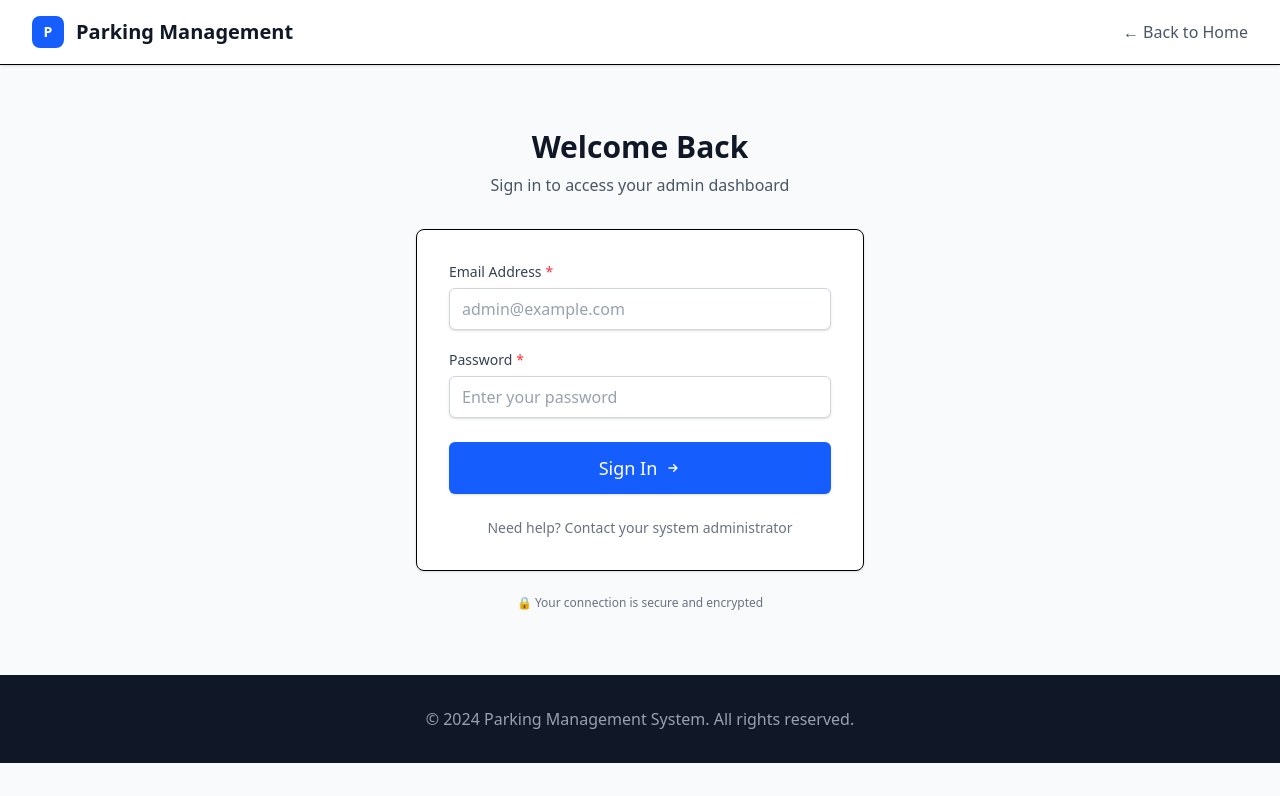
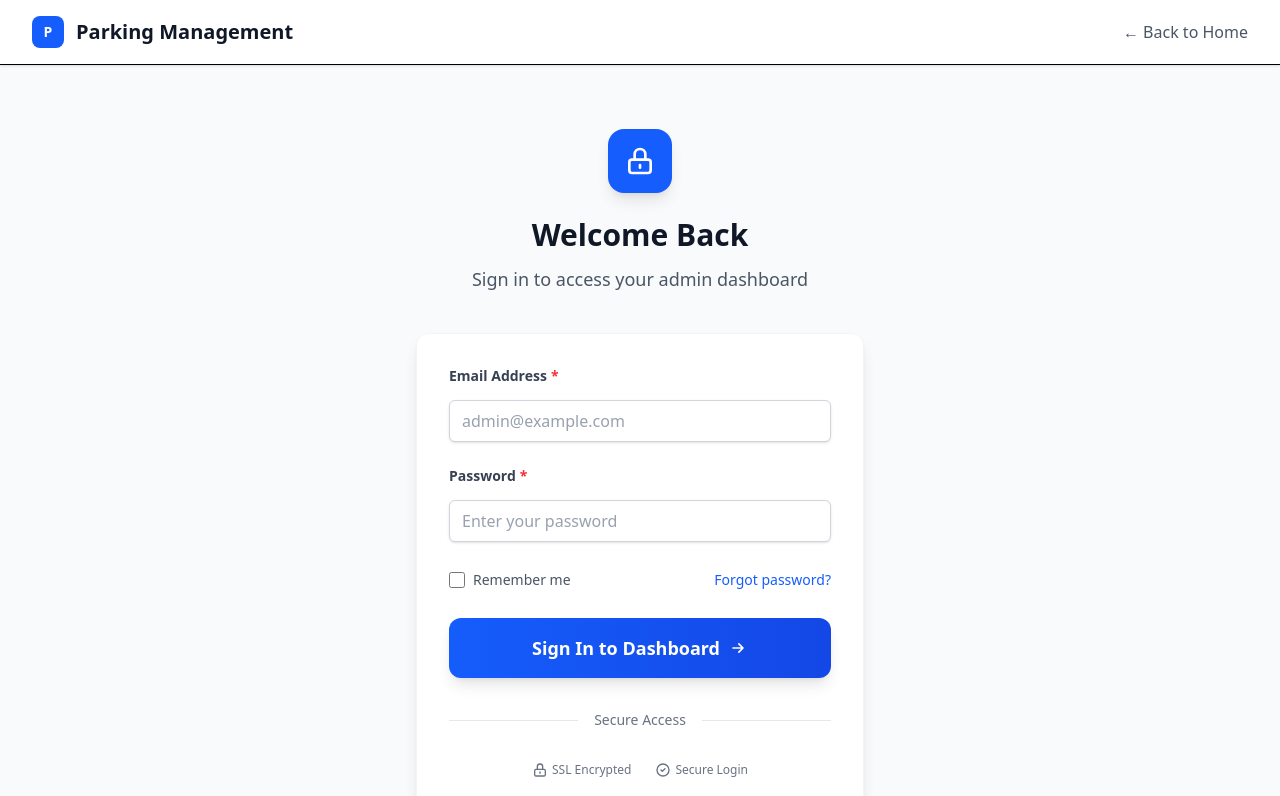
Before and after one commit to ANASIFTIKHAR-07/Parking-System, a React (Vite) app in the folder Frontend/Parking-System/: page /login in a window 1280 px wide. Shown: the top 796 px of the page. Built offline with nearby package versions, Linux system fonts and the light colour scheme; no server answers.

Commit message:
Login page polising

```diff
--- a/Frontend/Parking-System/src/pages/auth/Login.jsx
+++ b/Frontend/Parking-System/src/pages/auth/Login.jsx
@@ -50,27 +50,37 @@ export default function Login() {
       <div className='flex items-center justify-center px-4 py-16'>
         <div className='w-full max-w-md'>
           {/* Header */}
-          <div className='text-center mb-8'>
-            <h2 className='text-3xl font-bold text-gray-900 mb-2'>Welcome Back</h2>
-            <p className='text-gray-600'>Sign in to access your admin dashboard</p>
+          <div className='text-center mb-10'>
+            <div className='w-16 h-16 bg-blue-600 rounded-2xl flex items-center justify-center mx-auto mb-6 shadow-lg'>
+              <svg className='w-8 h-8 text-white' fill='none' stroke='currentColor' viewBox='0 0 24 24'>
+                <path strokeLinecap='round' strokeLinejoin='round' strokeWidth={2} d='M12 15v2m-6 4h12a2 2 0 002-2v-6a2 2 0 00-2-2H6a2 2 0 00-2 2v6a2 2 0 002 2zm10-10V7a4 4 0 00-8 0v4h8z' />
+              </svg>
+            </div>
+            <h2 className='text-3xl font-bold text-gray-900 mb-3'>Welcome Back</h2>
+            <p className='text-gray-600 text-lg'>Sign in to access your admin dashboard</p>
           </div>
 
           {/* Login Form Card */}
-          <div className='bg-white rounded-lg shadow-sm border p-8'>
+          <div className='bg-white rounded-xl shadow-lg border border-gray-100 p-8 hover:shadow-xl transition-shadow duration-300'>
             {/* Error Message */}
             {error && (
-              <div className='mb-6 p-4 bg-red-50 border border-red-200 rounded-lg flex items-center space-x-3'>
-                <svg className='w-5 h-5 text-red-500 flex-shrink-0' fill='none' stroke='currentColor' viewBox='0 0 24 24'>
-                  <path strokeLinecap='round' strokeLinejoin='round' strokeWidth={2} d='M12 8v4m0 4h.01M21 12a9 9 0 11-18 0 9 9 0 0118 0z' />
-                </svg>
-                <span className='text-red-700 text-sm'>{error}</span>
+              <div className='mb-8 p-4 bg-red-50 border border-red-200 rounded-xl flex items-start space-x-3 animate-in fade-in duration-300'>
+                <div className='flex-shrink-0 w-6 h-6 rounded-full bg-red-100 flex items-center justify-center mt-0.5'>
+                  <svg className='w-4 h-4 text-red-600' fill='none' stroke='currentColor' viewBox='0 0 24 24'>
+                    <path strokeLinecap='round' strokeLinejoin='round' strokeWidth={2} d='M6 18L18 6M6 6l12 12' />
+                  </svg>
+                </div>
+                <div>
+                  <p className='text-red-800 text-sm font-medium'>Authentication Failed</p>
+                  <p className='text-red-600 text-sm mt-1'>{error}</p>
+                </div>
               </div>
             )}
 
             {/* Form */}
-            <form className='space-y-6' onSubmit={onSubmit}>
-              <div className='space-y-5'>
-                <div>
+            <form className='space-y-7' onSubmit={onSubmit}>
+              <div className='space-y-6'>
+                <div className='group'>
                   <Input
                     label='Email Address'
                     type='email'
@@ -78,10 +88,10 @@ export default function Login() {
                     onChange={e => setForm(v => ({ ...v, email: e.target.value }))}
                     required
                     placeholder='admin@example.com'
-                    className="[&>input]:border-gray-300 [&>input]:rounded-lg [&>input]:focus:border-blue-500 [&>input]:focus:ring-blue-500 [&>label]:text-gray-700 [&>label]:font-medium [&>label]:text-sm"
+                    className="[&>input]:border-gray-200 [&>input]:rounded-xl [&>input]:py-3 [&>input]:px-4 [&>input]:text-base [&>input]:transition-all [&>input]:duration-200 [&>input]:focus:border-blue-500 [&>input]:focus:ring-2 [&>input]:focus:ring-blue-500/20 [&>input]:focus:ring-offset-0 [&>input]:hover:border-gray-300 [&>label]:text-gray-700 [&>label]:font-semibold [&>label]:text-sm [&>label]:mb-2"
                   />
                 </div>
-                <div>
+                <div className='group'>
                   <Input
                     label='Password'
                     type='password'
@@ -89,27 +99,38 @@ export default function Login() {
                     onChange={e => setForm(v => ({ ...v, password: e.target.value }))}
                     required
                     placeholder='Enter your password'
-                    className="[&>input]:border-gray-300 [&>input]:rounded-lg [&>input]:focus:border-blue-500 [&>input]:focus:ring-blue-500 [&>label]:text-gray-700 [&>label]:font-medium [&>label]:text-sm"
+                    className="[&>input]:border-gray-200 [&>input]:rounded-xl [&>input]:py-3 [&>input]:px-4 [&>input]:text-base [&>input]:transition-all [&>input]:duration-200 [&>input]:focus:border-blue-500 [&>input]:focus:ring-2 [&>input]:focus:ring-blue-500/20 [&>input]:focus:ring-offset-0 [&>input]:hover:border-gray-300 [&>label]:text-gray-700 [&>label]:font-semibold [&>label]:text-sm [&>label]:mb-2"
                   />
                 </div>
+              </div>
+
+              {/* Remember Me & Forgot Password */}
+              <div className='flex items-center justify-between text-sm'>
+                <label className='flex items-center space-x-2 cursor-pointer group'>
+                  <input type='checkbox' className='w-4 h-4 text-blue-600 border-gray-300 rounded focus:ring-blue-500 focus:ring-2 transition-all duration-200' />
+                  <span className='text-gray-600 group-hover:text-gray-800 transition-colors'>Remember me</span>
+                </label>
+                <button type='button' className='text-blue-600 hover:text-blue-800 font-medium transition-colors duration-200'>
+                  Forgot password?
+                </button>
               </div>
 
               {/* Submit Button */}
               <Button
                 type='submit'
                 disabled={loading}
-                className='w-full bg-blue-600 hover:bg-blue-700 text-white py-3 rounded-lg font-medium shadow-sm hover:shadow-md transition-all duration-200 border-0'
+                className='w-full bg-gradient-to-r from-blue-600 to-blue-700 hover:from-blue-700 hover:to-blue-800 disabled:from-gray-400 disabled:to-gray-500 text-white py-4 px-6 rounded-xl font-semibold text-base shadow-lg hover:shadow-xl disabled:shadow-md transform hover:scale-[1.02] disabled:scale-100 transition-all duration-200 border-0 focus:ring-4 focus:ring-blue-500/25'
                 size="large"
               >
                 {loading ? (
                   <div className='flex items-center justify-center space-x-3'>
-                    <div className='w-5 h-5 border-2 border-white border-opacity-30 border-t-white rounded-full animate-spin'></div>
+                    <div className='w-5 h-5 border-2 border-white/30 border-t-white rounded-full animate-spin'></div>
                     <span>Signing you in...</span>
                   </div>
                 ) : (
                   <div className="flex items-center justify-center space-x-2">
-                    <span>Sign In</span>
-                    <svg className="w-4 h-4" fill="none" stroke="currentColor" viewBox="0 0 24 24">
+                    <span>Sign In to Dashboard</span>
+                    <svg className="w-5 h-5 transform group-hover:translate-x-1 transition-transform duration-200" fill="none" stroke="currentColor" viewBox="0 0 24 24">
                       <path strokeLinecap="round" strokeLinejoin="round" strokeWidth={2} d="M13 7l5 5m0 0l-5 5m5-5H6" />
                     </svg>
                   </div>
@@ -117,19 +138,45 @@ export default function Login() {
               </Button>
             </form>
 
-            {/* Additional Options */}
-            <div className='mt-6 text-center'>
-              <p className='text-sm text-gray-500'>
-                Need help? Contact your system administrator
+            {/* Divider */}
+            <div className='relative my-8'>
+              <div className='absolute inset-0 flex items-center'>
+                <div className='w-full border-t border-gray-200'></div>
+              </div>
+              <div className='relative flex justify-center text-sm'>
+                <span className='px-4 bg-white text-gray-500 font-medium'>Secure Access</span>
+              </div>
+            </div>
+
+            {/* Additional Info */}
+            <div className='text-center space-y-4'>
+              <div className='flex items-center justify-center space-x-6 text-xs text-gray-500'>
+                <div className='flex items-center space-x-1'>
+                  <svg className='w-4 h-4' fill='none' stroke='currentColor' viewBox='0 0 24 24'>
+                    <path strokeLinecap='round' strokeLinejoin='round' strokeWidth={2} d='M12 15v2m-6 4h12a2 2 0 002-2v-6a2 2 0 00-2-2H6a2 2 0 00-2 2v6a2 2 0 002 2zm10-10V7a4 4 0 00-8 0v4h8z' />
+                  </svg>
+                  <span>SSL Encrypted</span>
+                </div>
+                <div className='flex items-center space-x-1'>
+                  <svg className='w-4 h-4' fill='none' stroke='currentColor' viewBox='0 0 24 24'>
+                    <path strokeLinecap='round' strokeLinejoin='round' strokeWidth={2} d='M9 12l2 2 4-4m6 2a9 9 0 11-18 0 9 9 0 0118 0z' />
+                  </svg>
+                  <span>Secure Login</span>
+                </div>
+              </div>
+
+              <p className='text-sm text-gray-600'>
+                Having trouble? Contact your system administrator for assistance.
               </p>
             </div>
           </div>
 
-          {/* Security Notice */}
-          <div className="mt-6 text-center">
-            <p className="text-xs text-gray-500">
-              🔒 Your connection is secure and encrypted
-            </p>
+          {/* Trust Indicators */}
+          <div className="mt-8 text-center">
+            <div className="inline-flex items-center space-x-2 px-4 py-2 bg-green-50 border border-green-200 rounded-full">
+              <div className="w-2 h-2 bg-green-500 rounded-full animate-pulse"></div>
+              <span className="text-green-700 text-xs font-medium">System Online & Secure</span>
+            </div>
           </div>
         </div>
       </div>
```
